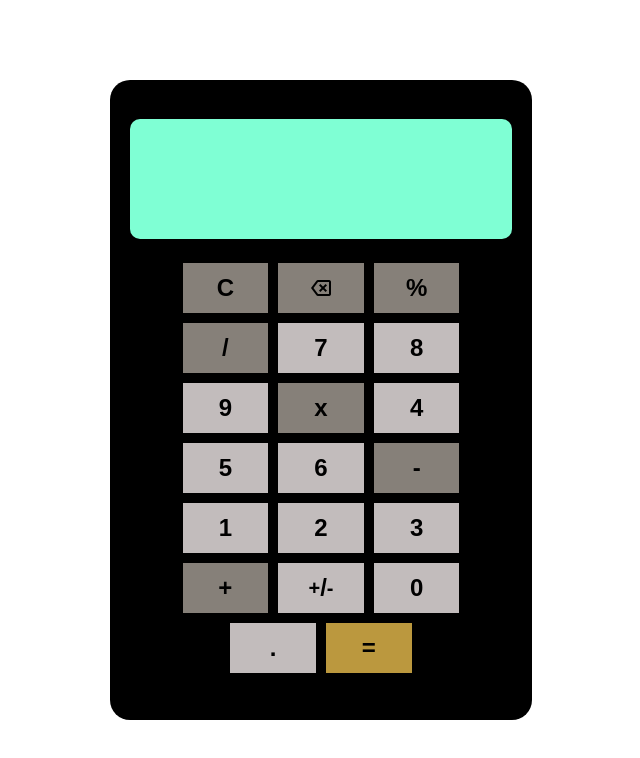
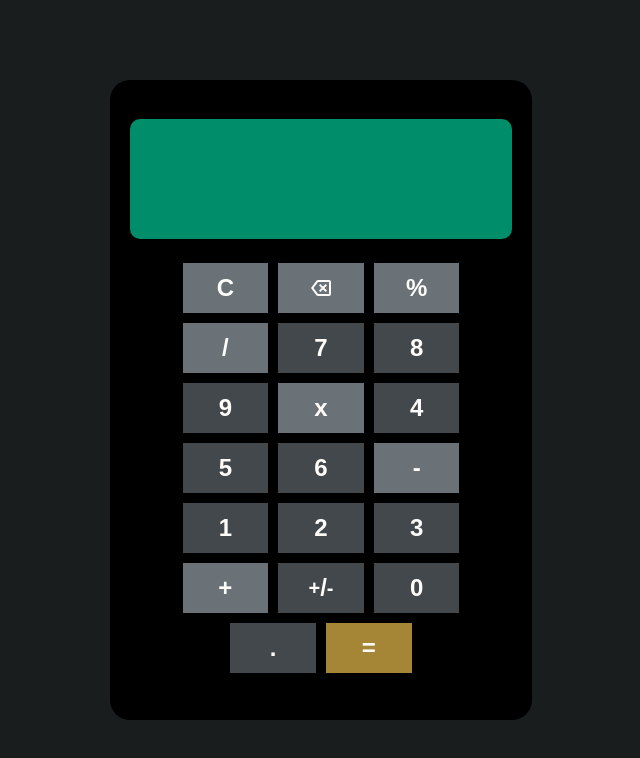
Before and after one commit to dhafindzahin/calculator, a plain HTML site: page index.html in a window 1280 px wide. Shown: the whole page, without its empty margins (319-959 px from the left). Drawn offline with nearby package versions, Linux system fonts and the dark colour scheme.

Commit message:
change theme color base on os prefer theme

```diff
--- a/style.css
+++ b/style.css
@@ -8,13 +8,16 @@
 *::after {
 	box-sizing: border-box;
 }
+
 * {
 	margin: 0;
 }
+
 body {
 	line-height: 1.5;
 	-webkit-font-smoothing: antialiased;
 }
+
 img,
 picture,
 video,
@@ -23,12 +26,14 @@ svg {
 	display: block;
 	max-width: 100%;
 }
+
 input,
 button,
 textarea,
 select {
 	font: inherit;
 }
+
 p,
 h1,
 h2,
@@ -38,10 +43,12 @@ h5,
 h6 {
 	overflow-wrap: break-word;
 }
+
 #root,
 #__next {
 	isolation: isolate;
 }
+
 /*
     CSS Reset End
 */
@@ -114,5 +121,30 @@ h6 {
 }
 
 .equalBtn {
-    background-color: hsl(43, 50%, 49%);
+	background-color: hsl(43, 50%, 49%);
 }
+
+@media (prefers-color-scheme: dark) {
+	body {
+		background-color: #1a1d1e;
+		color: #fffdfa;
+	}
+
+	.display {
+		background-color: #008d6a;
+	}
+
+	.numberBtn,
+	.modifyBtn {
+		background-color: #42484b;
+	}
+
+	.operationBtn,
+	.controlBtn {
+		background-color: #6a7277;
+	}
+
+	.equalBtn {
+		background-color: #a58637;
+	}
+}
```
